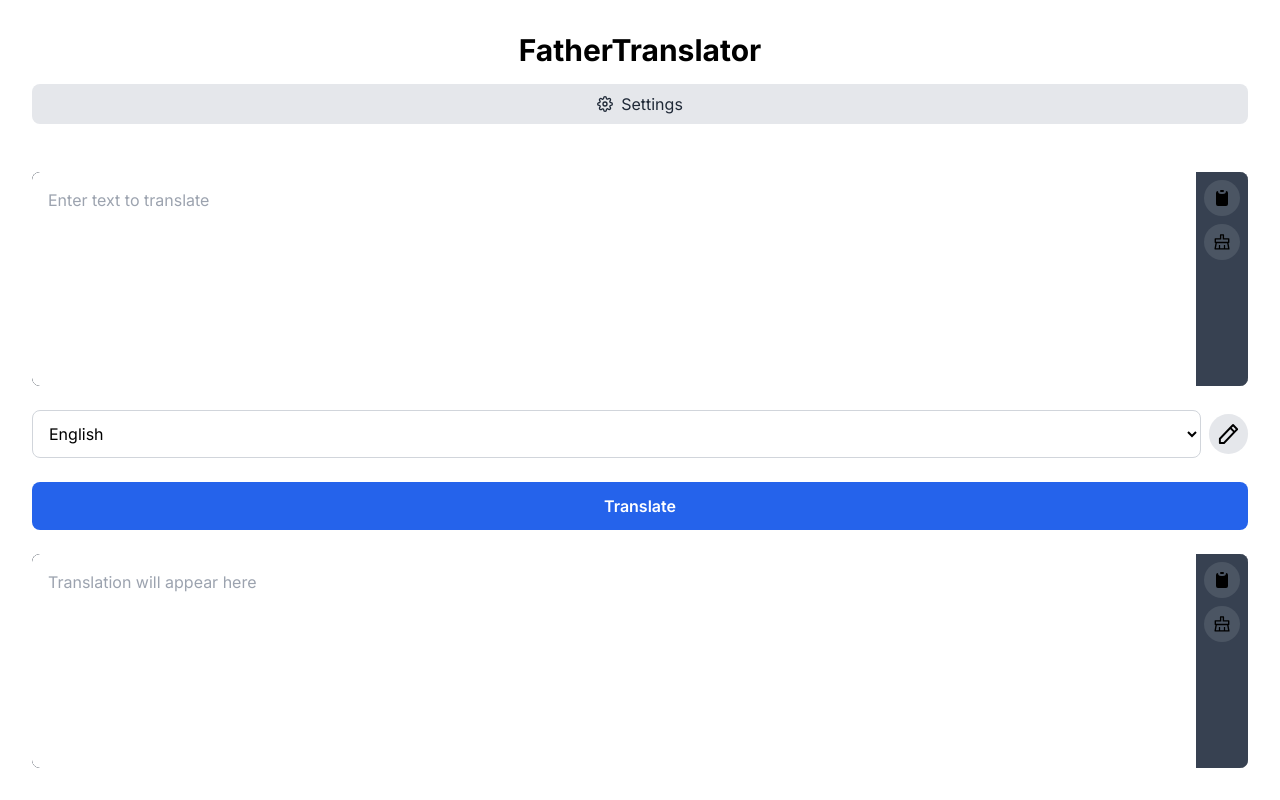
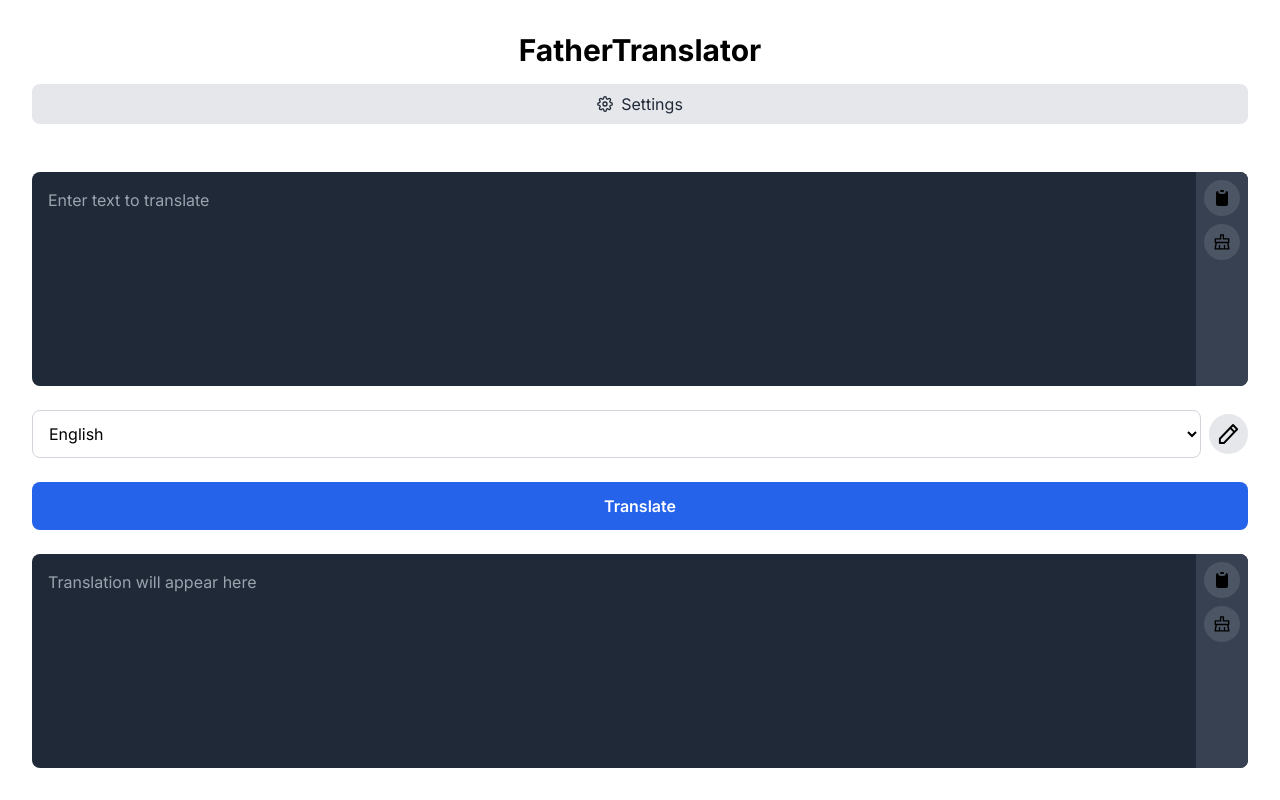
Before and after one commit to Oceanuo/OceanuoTranslate, a Next.js app: page / in a window 1280 px wide. Built offline with nearby package versions, Linux system fonts and the light colour scheme.

Commit message:
refactor(TextArea): Improve layout and styling
Change flex direction, adjust textarea class for better spacing

```diff
--- a/app/components/TextArea.tsx
+++ b/app/components/TextArea.tsx
@@ -46,13 +46,13 @@ const TextArea: React.FC<TextAreaProps> = ({
   };
 
   return (
-    <div className="relative flex flex-row h-full rounded-lg overflow-hidden bg-gray-800">
+    <div className="relative flex flex-col h-full rounded-lg overflow-hidden bg-gray-800">
       <textarea
         ref={textAreaRef}
         value={value}
         onChange={(e) => onChange(e.target.value)}
         placeholder={placeholder}
-          className="input-text w-full h-full resize-none bg-transparent border-none focus:outline-none focus:ring-0 pr-12"
+        className="flex-grow w-full resize-none bg-transparent border-none focus:outline-none focus:ring-0 pr-12 p-4"
         readOnly={readOnly}
       />
       <div className="absolute top-0 right-0 bottom-0 bg-gray-700 p-2 flex flex-col justify-start gap-2">
```
Lines whose indentation alone changed are shown as unchanged.
